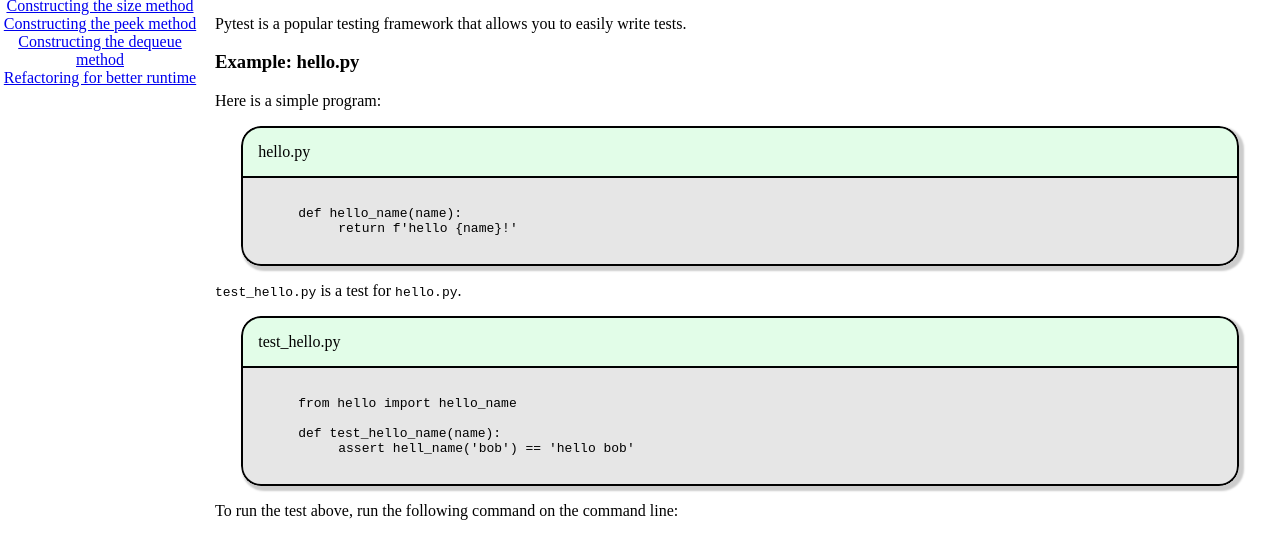
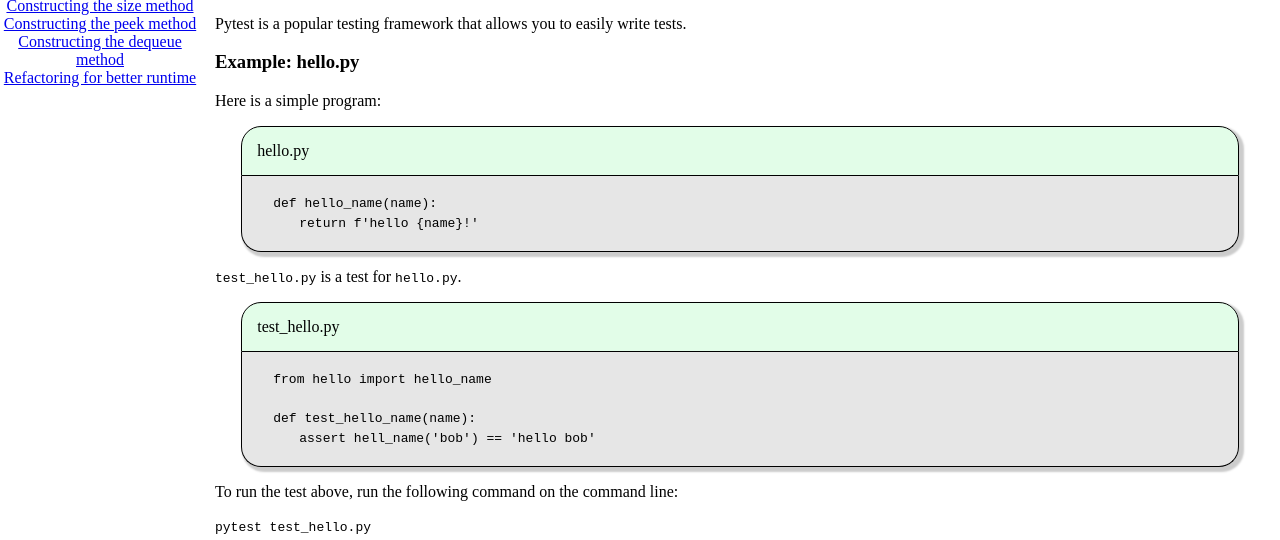
Before and after one commit to kiwisquash/fcc-tech-docs, a plain HTML site: page site/index.html in a window 1280 px wide. Shown: the part 223-763 px from the top of the page. Drawn offline with Linux system fonts and the light colour scheme.

Commit message:
Fixed code block scrolling, adjusted code block borders, improved indentations, and linespacing.

```diff
--- a/site/css/styles.css
+++ b/site/css/styles.css
@@ -23,7 +23,6 @@
 .code-block {
 	margin: auto;
 	width: 95%;
-	overflow-x: scroll;
 	border-radius: 20px;
 	box-shadow: 3px 3px 2px 2px #ccc;
 }
@@ -32,7 +31,7 @@
 	background: hsl(134, 90%, 94%);
 	border-radius: 20px 20px 0px 0px;
 	border-style: solid;
-	border-width: 2px 2px 2px 2px;
+	border-width: 1px;
 	padding: 15px;
 	margin: 0;
 }
@@ -42,11 +41,18 @@
 	text-align: left;
   word-break: normal;
   word-wrap: normal;
+	white-space: nowrap;
+	line-height: 1.5;
 	background: hsl(0, 0%, 90%);
 	border-radius: 0 0 20px 20px;
 	border-style: solid;
-	border-width: 0px 2px 2px 2px;
-	padding: 15px;
+	border-width: 0px 1px 1px 1px;
+	overflow-x: scroll;
+	padding: 5px;
+}
+
+.code-block ul {
+	padding-left: 1.25em;
 }
 
 .code-block li {
@@ -88,6 +94,10 @@
 /* Small devices (portrait tablets and large phones, 600px and up) */
 @media only screen and (min-width: 600px) {
 
+.code-block ul {
+	padding-left: 2em;
+}
+
 }
 
 /* Medium devices (landscape tablets, 768px and up) */
```
